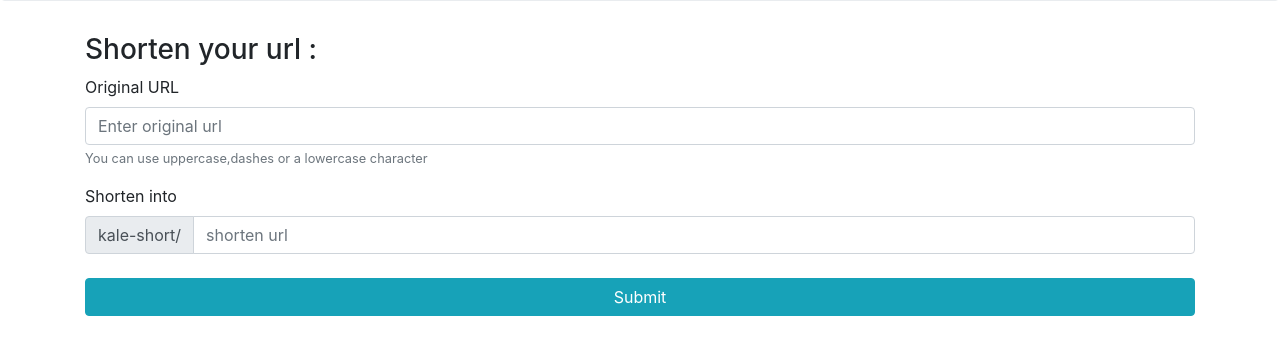
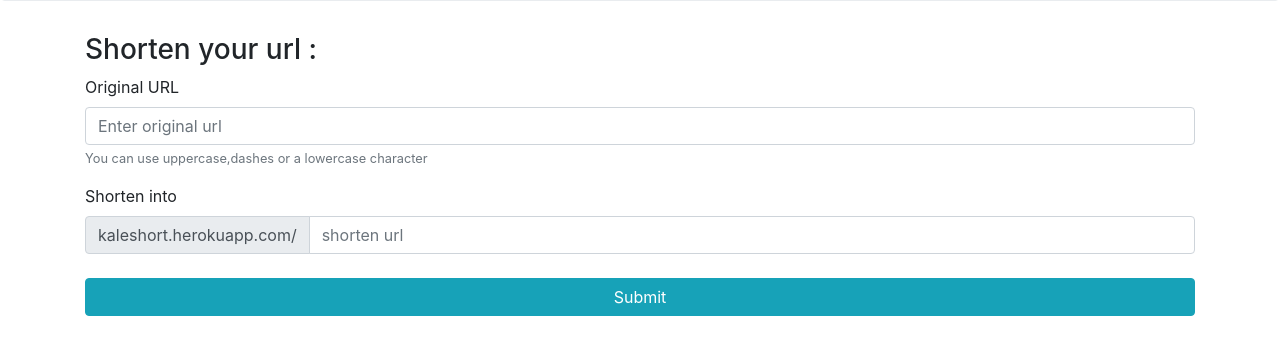
Before and after one commit to kalehub/flask-link-shortener, a Flask app: page / in a window 1280 px wide. Shown: the part 421-776 px from the top of the page. Run offline with Flask 2, Linux system fonts and the light colour scheme; some libraries are stand-ins or nearby versions.

Commit message:
fixing add-url.html add on

```diff
--- a/templates/add_url.html
+++ b/templates/add_url.html
@@ -24,7 +24,7 @@
                     <label class="sr-only" for="inlineFormInputGroup">Username</label>
                     <div class="input-group mb-4">
                         <div class="input-group-prepend">
-                            <div class="input-group-text">kale-short/</div>
+                            <div class="input-group-text">kaleshort.herokuapp.com/</div>
                         </div>
                         <input type="text" class="form-control" id="inlineFormInputGroup" placeholder="shorten url" name="shorten_url">
                 </div>
```
